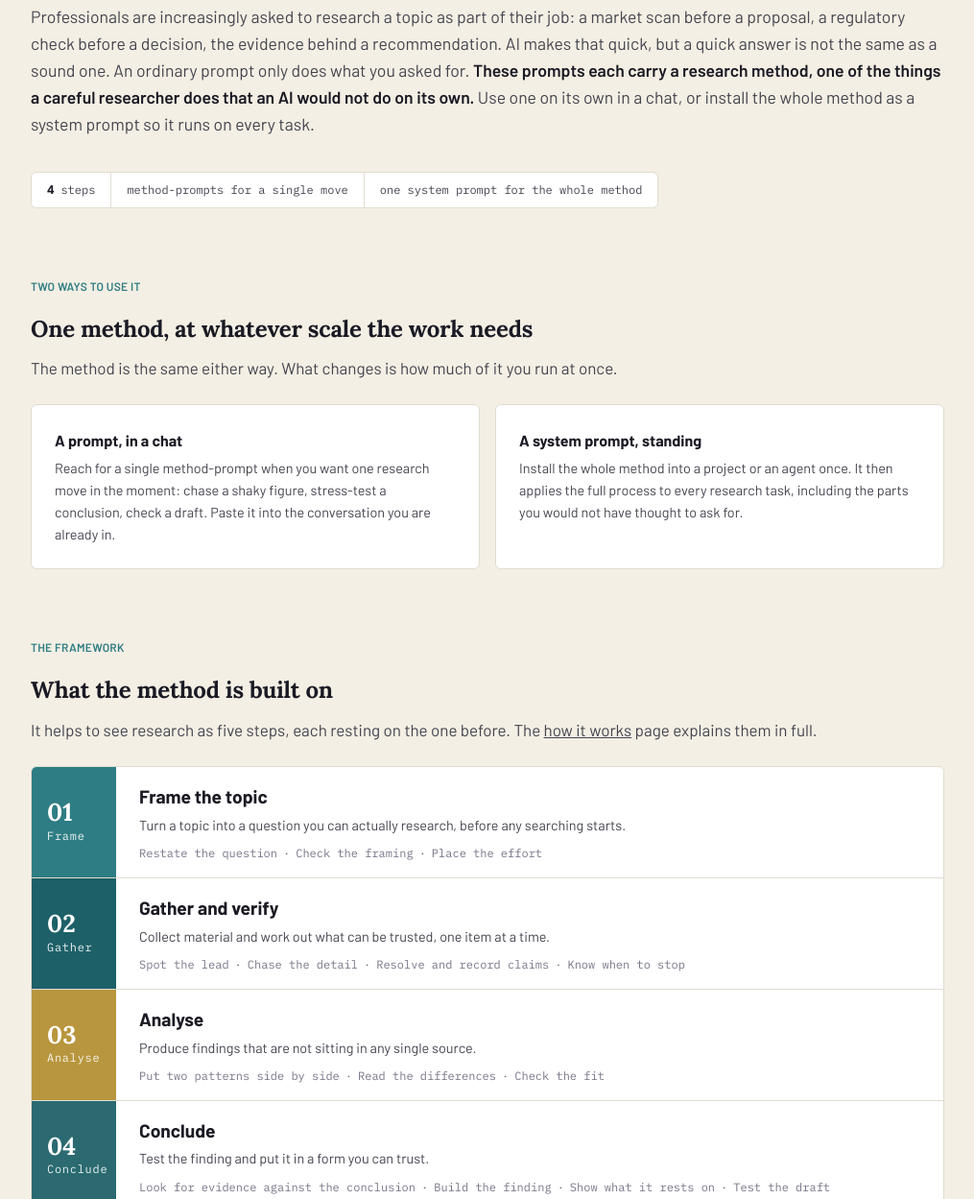
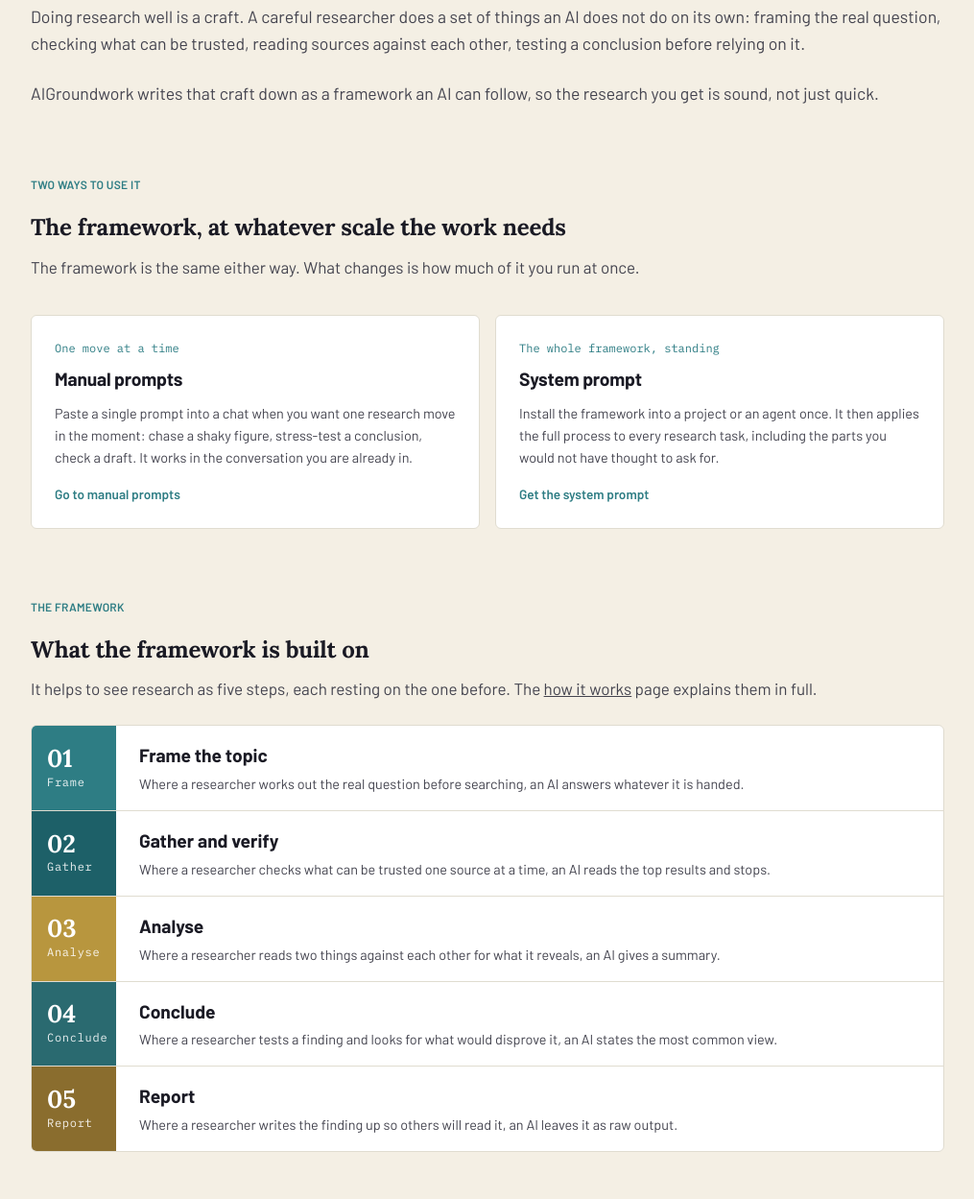
Before and after one commit to puneetsyaloutlook/groundwork, a plain HTML site: page index.html in a window 1280 px wide. Shown: the part 329-1578 px from the top of the page at 96% size, without its empty margins (132-1147 px from the left). Drawn offline with Linux system fonts and the light colour scheme.

Commit message:
Update index.html

```diff
--- a/index.html
+++ b/index.html
@@ -24,24 +24,30 @@
     <div class="inner">
       <div class="callout">Overview <span class="ref">/ 00</span></div>
       <h1 class="display">The methods people use to research well, built for AI to follow.</h1>
-      <p class="lead">Professionals are increasingly asked to research a topic as part of their job: a market scan before a proposal, a regulatory check before a decision, the evidence behind a recommendation. AI makes that quick, but a quick answer is not the same as a sound one. An ordinary prompt only does what you asked for. <strong>These prompts each carry a research method, one of the things a careful researcher does that an AI would not do on its own.</strong> Use one on its own in a chat, or install the whole method as a system prompt so it runs on every task.</p>
-      <div class="datum-row">
-        <span class="d"><b>4</b> steps</span>
-        <span class="d">method-prompts for a single move</span>
-        <span class="d">one system prompt for the whole method</span>
-      </div>
+      <p class="lead">Doing research well is a craft. A careful researcher does a set of things an AI does not do on its own: framing the real question, checking what can be trusted, reading sources against each other, testing a conclusion before relying on it.</p>
+      <p class="lead">AIGroundwork writes that craft down as a framework an AI can follow, so the research you get is sound, not just quick.</p>
     </div>
   </section>
 
   <section class="sec">
     <span class="tick" style="top:72px">01</span>
     <div class="inner">
-      <div class="callout">Two ways to use it <span class="ref">/ same method</span></div>
-      <div class="strata-head"><h2 class="head">One method, at whatever scale the work needs</h2>
-      <p>The method is the same either way. What changes is how much of it you run at once.</p></div>
-      <div class="usebar">
-        <div class="u"><div class="t">A prompt, in a chat</div><div class="d">Reach for a single method-prompt when you want one research move in the moment: chase a shaky figure, stress-test a conclusion, check a draft. Paste it into the conversation you are already in.</div></div>
-        <div class="u"><div class="t">A system prompt, standing</div><div class="d">Install the whole method into a project or an agent once. It then applies the full process to every research task, including the parts you would not have thought to ask for.</div></div>
+      <div class="callout">Two ways to use it <span class="ref">/ same framework</span></div>
+      <div class="strata-head"><h2 class="head">The framework, at whatever scale the work needs</h2>
+      <p>The framework is the same either way. What changes is how much of it you run at once.</p></div>
+      <div class="route" style="grid-template-columns:1fr 1fr">
+        <a class="route-card" href="prompt-library.html">
+          <div class="route-k">One move at a time</div>
+          <h2>Manual prompts</h2>
+          <p>Paste a single prompt into a chat when you want one research move in the moment: chase a shaky figure, stress-test a conclusion, check a draft. It works in the conversation you are already in.</p>
+          <span class="route-go">Go to manual prompts</span>
+        </a>
+        <a class="route-card" href="system-prompt.html">
+          <div class="route-k">The whole framework, standing</div>
+          <h2>System prompt</h2>
+          <p>Install the framework into a project or an agent once. It then applies the full process to every research task, including the parts you would not have thought to ask for.</p>
+          <span class="route-go">Get the system prompt</span>
+        </a>
       </div>
     </div>
   </section>
@@ -51,29 +57,29 @@
     <div class="inner">
       <div class="callout">The framework <span class="ref">/ five steps</span></div>
       <div class="strata-head">
-        <h2 class="head">What the method is built on</h2>
+        <h2 class="head">What the framework is built on</h2>
         <p>It helps to see research as five steps, each resting on the one before. The <a href="research-practice.html" style="color:var(--teal-700);text-decoration:underline">how it works</a> page explains them in full.</p>
       </div>
       <div class="strata">
         <a class="stratum" href="research-practice.html#frame">
           <div class="depth"><span class="n">01</span><span class="lvl">Frame</span></div>
-          <div class="stratum-body"><h3>Frame the topic</h3><p>Turn a topic into a question you can actually research, before any searching starts.</p><div class="methods"><span>Restate the question</span><span>Check the framing</span><span>Place the effort</span></div></div>
+          <div class="stratum-body"><h3>Frame the topic</h3><p>Where a researcher works out the real question before searching, an AI answers whatever it is handed.</p></div>
         </a>
         <a class="stratum" href="research-practice.html#gather">
           <div class="depth"><span class="n">02</span><span class="lvl">Gather</span></div>
-          <div class="stratum-body"><h3>Gather and verify</h3><p>Collect material and work out what can be trusted, one item at a time.</p><div class="methods"><span>Spot the lead</span><span>Chase the detail</span><span>Resolve and record claims</span><span>Know when to stop</span></div></div>
+          <div class="stratum-body"><h3>Gather and verify</h3><p>Where a researcher checks what can be trusted one source at a time, an AI reads the top results and stops.</p></div>
         </a>
         <a class="stratum" href="research-practice.html#analyse">
           <div class="depth"><span class="n">03</span><span class="lvl">Analyse</span></div>
-          <div class="stratum-body"><h3>Analyse</h3><p>Produce findings that are not sitting in any single source.</p><div class="methods"><span>Put two patterns side by side</span><span>Read the differences</span><span>Check the fit</span></div></div>
+          <div class="stratum-body"><h3>Analyse</h3><p>Where a researcher reads two things against each other for what it reveals, an AI gives a summary.</p></div>
         </a>
         <a class="stratum" href="research-practice.html#conclude">
           <div class="depth"><span class="n">04</span><span class="lvl">Conclude</span></div>
-          <div class="stratum-body"><h3>Conclude</h3><p>Test the finding and put it in a form you can trust.</p><div class="methods"><span>Look for evidence against the conclusion</span><span>Build the finding</span><span>Show what it rests on</span><span>Test the draft</span></div></div>
+          <div class="stratum-body"><h3>Conclude</h3><p>Where a researcher tests a finding and looks for what would disprove it, an AI states the most common view.</p></div>
         </a>
         <a class="stratum" href="research-practice.html#report">
           <div class="depth"><span class="n">05</span><span class="lvl">Report</span></div>
-          <div class="stratum-body"><h3>Report</h3><p>Turn the concluded research into the layered post people will actually read.</p><div class="methods"><span>Write the top post</span><span>Write the thread</span><span>Write the linked document</span><span>Hold the layers apart</span></div></div>
+          <div class="stratum-body"><h3>Report</h3><p>Where a researcher writes the finding up so others will read it, an AI leaves it as raw output.</p></div>
         </a>
       </div>
     </div>
```
